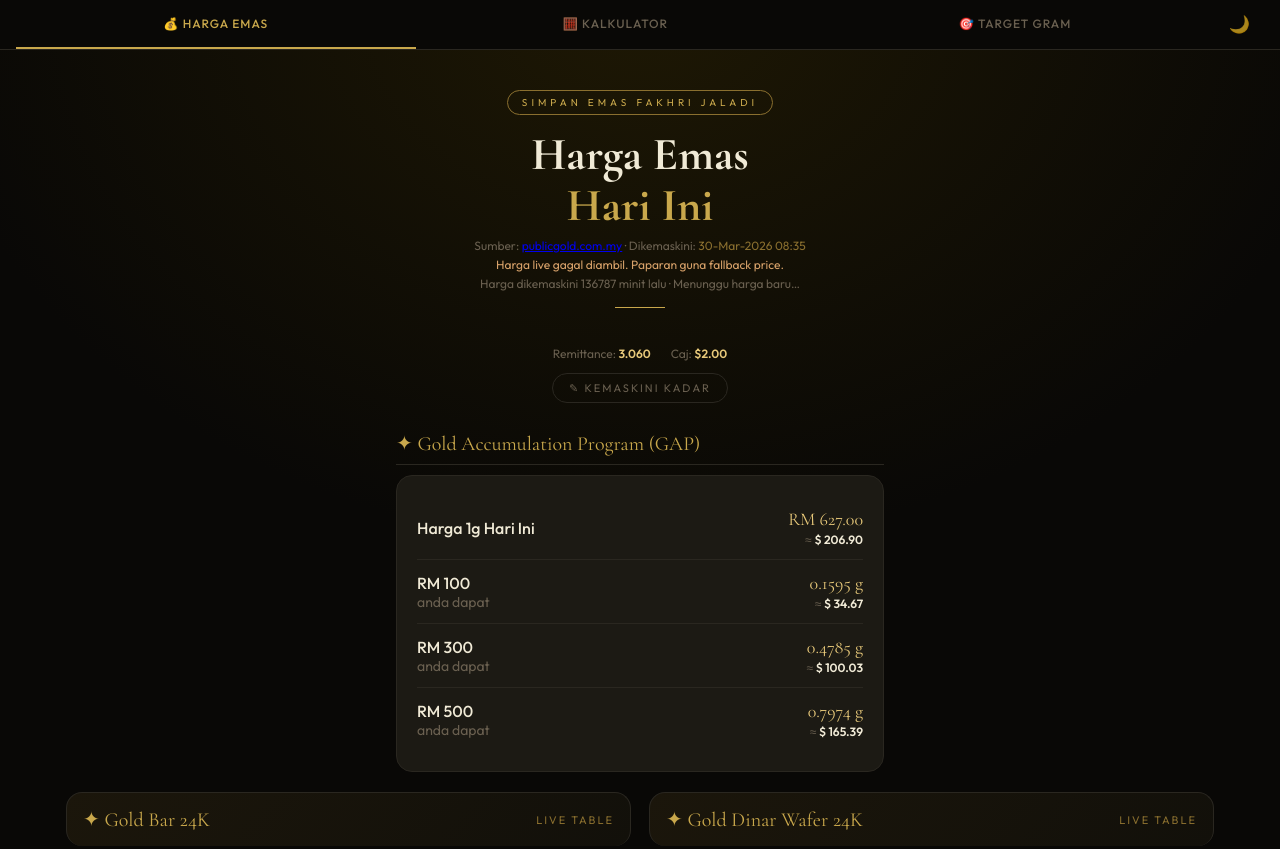
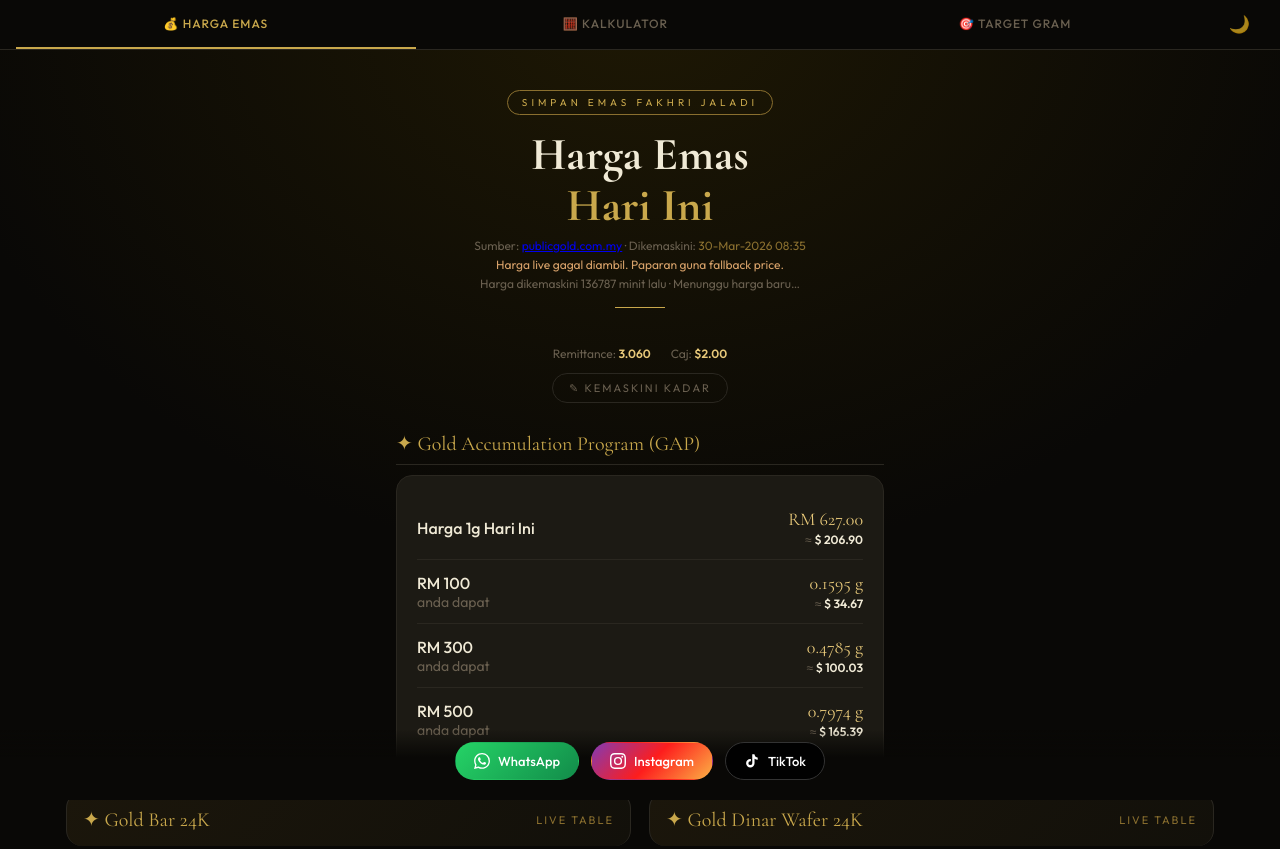
Before and after one commit to FakhriJaladi/simpanemasfj, a website: page index.html in a window 1280 px wide. Shown: the top 849 px of the page. Drawn offline with nearby package versions, Linux system fonts and the light colour scheme; no server answers.

Commit message:
Add files via upload

```diff
--- a/index.html
+++ b/index.html
@@ -63,7 +63,7 @@
       color: var(--text);
       font-family: 'Outfit', sans-serif;
       min-height: 100vh;
-      padding: 0 0 80px;
+      padding: 0 0 130px;
       background-image: radial-gradient(ellipse 80% 40% at 50% 0%, #1e1804 0%, transparent 70%);
       transition: background 0.3s, color 0.3s;
     }
@@ -922,6 +922,62 @@
       color: var(--muted);
       font-size: 14px;
     }
+    /* ── FLOATING SOCIAL BAR ── */
+    .social-bar {
+      position: fixed;
+      bottom: 0;
+      left: 0;
+      right: 0;
+      z-index: 100;
+      display: flex;
+      justify-content: center;
+      gap: 12px;
+      padding: 12px 20px 20px;
+      background: linear-gradient(to top, var(--black) 60%, transparent);
+    }
+
+    .social-btn {
+      display: flex;
+      align-items: center;
+      gap: 8px;
+      padding: 10px 18px;
+      border-radius: 50px;
+      border: 1px solid var(--border);
+      background: var(--card);
+      color: var(--text);
+      font-family: 'Outfit', sans-serif;
+      font-size: 13px;
+      font-weight: 500;
+      text-decoration: none;
+      transition: all 0.2s;
+      white-space: nowrap;
+    }
+
+    .social-btn:hover { border-color: var(--gold-dim); }
+
+    .social-btn.wa {
+      background: linear-gradient(135deg, #25d366, #128c4a);
+      border-color: transparent;
+      color: #fff;
+    }
+
+    .social-btn.ig {
+      background: linear-gradient(135deg, #833ab4, #fd1d1d, #fcb045);
+      border-color: transparent;
+      color: #fff;
+    }
+
+    .social-btn.tt {
+      background: #010101;
+      border-color: #333;
+      color: #fff;
+    }
+
+    body.light .social-btn.tt {
+      background: #1a1a1a;
+    }
+
+    .social-btn svg { flex-shrink: 0; }
   </style>
 </head>
 <body>
@@ -1785,5 +1841,21 @@
   countdownTimer = setInterval(updateCountdownDisplay, 1000);
   loadLivePrices().finally(() => startAutoRefresh());
 </script>
+<!-- ── FLOATING SOCIAL BAR ── -->
+<div class="social-bar">
+  <a class="social-btn wa" href="https://wa.me/6737315455" target="_blank" rel="noopener">
+    <svg width="16" height="16" viewBox="0 0 24 24" fill="white"><path d="M17.472 14.382c-.297-.149-1.758-.867-2.03-.967-.273-.099-.471-.148-.67.15-.197.297-.767.966-.94 1.164-.173.199-.347.223-.644.075-.297-.15-1.255-.463-2.39-1.475-.883-.788-1.48-1.761-1.653-2.059-.173-.297-.018-.458.13-.606.134-.133.298-.347.446-.52.149-.174.198-.298.298-.497.099-.198.05-.371-.025-.52-.075-.149-.669-1.612-.916-2.207-.242-.579-.487-.5-.669-.51-.173-.008-.371-.01-.57-.01-.198 0-.52.074-.792.372-.272.297-1.04 1.016-1.04 2.479 0 1.462 1.065 2.875 1.213 3.074.149.198 2.096 3.2 5.077 4.487.709.306 1.262.489 1.694.625.712.227 1.36.195 1.871.118.571-.085 1.758-.719 2.006-1.413.248-.694.248-1.289.173-1.413-.074-.124-.272-.198-.57-.347m-5.421 7.403h-.004a9.87 9.87 0 01-5.031-1.378l-.361-.214-3.741.982.998-3.648-.235-.374a9.86 9.86 0 01-1.51-5.26c.001-5.45 4.436-9.884 9.888-9.884 2.64 0 5.122 1.03 6.988 2.898a9.825 9.825 0 012.893 6.994c-.003 5.45-4.437 9.884-9.885 9.884m8.413-18.297A11.815 11.815 0 0012.05 0C5.495 0 .16 5.335.157 11.892c0 2.096.547 4.142 1.588 5.945L.057 24l6.305-1.654a11.882 11.882 0 005.683 1.448h.005c6.554 0 11.89-5.335 11.893-11.893a11.821 11.821 0 00-3.48-8.413z"/></svg>
+    WhatsApp
+  </a>
+  <a class="social-btn ig" href="https://instagram.com/fakhri.jaladi" target="_blank" rel="noopener">
+    <svg width="16" height="16" viewBox="0 0 24 24" fill="white"><path d="M12 2.163c3.204 0 3.584.012 4.85.07 3.252.148 4.771 1.691 4.919 4.919.058 1.265.069 1.645.069 4.849 0 3.205-.012 3.584-.069 4.849-.149 3.225-1.664 4.771-4.919 4.919-1.266.058-1.644.07-4.85.07-3.204 0-3.584-.012-4.849-.07-3.26-.149-4.771-1.699-4.919-4.92-.058-1.265-.07-1.644-.07-4.849 0-3.204.013-3.583.07-4.849.149-3.227 1.664-4.771 4.919-4.919 1.266-.057 1.645-.069 4.849-.069zM12 0C8.741 0 8.333.014 7.053.072 2.695.272.273 2.69.073 7.052.014 8.333 0 8.741 0 12c0 3.259.014 3.668.072 4.948.2 4.358 2.618 6.78 6.98 6.98C8.333 23.986 8.741 24 12 24c3.259 0 3.668-.014 4.948-.072 4.354-.2 6.782-2.618 6.979-6.98.059-1.28.073-1.689.073-4.948 0-3.259-.014-3.667-.072-4.947-.196-4.354-2.617-6.78-6.979-6.98C15.668.014 15.259 0 12 0zm0 5.838a6.162 6.162 0 100 12.324 6.162 6.162 0 000-12.324zM12 16a4 4 0 110-8 4 4 0 010 8zm6.406-11.845a1.44 1.44 0 100 2.881 1.44 1.44 0 000-2.881z"/></svg>
+    Instagram
+  </a>
+  <a class="social-btn tt" href="https://tiktok.com/@fakhrijaladi" target="_blank" rel="noopener">
+    <svg width="16" height="16" viewBox="0 0 24 24" fill="white"><path d="M19.59 6.69a4.83 4.83 0 01-3.77-4.25V2h-3.45v13.67a2.89 2.89 0 01-2.88 2.5 2.89 2.89 0 01-2.89-2.89 2.89 2.89 0 012.89-2.89c.28 0 .54.04.79.1V9.01a6.33 6.33 0 00-.79-.05 6.34 6.34 0 00-6.34 6.34 6.34 6.34 0 006.34 6.34 6.34 6.34 0 006.33-6.34V8.69a8.17 8.17 0 004.78 1.52V6.75a4.85 4.85 0 01-1.01-.06z"/></svg>
+    TikTok
+  </a>
+</div>
+
 </body>
 </html>
```
